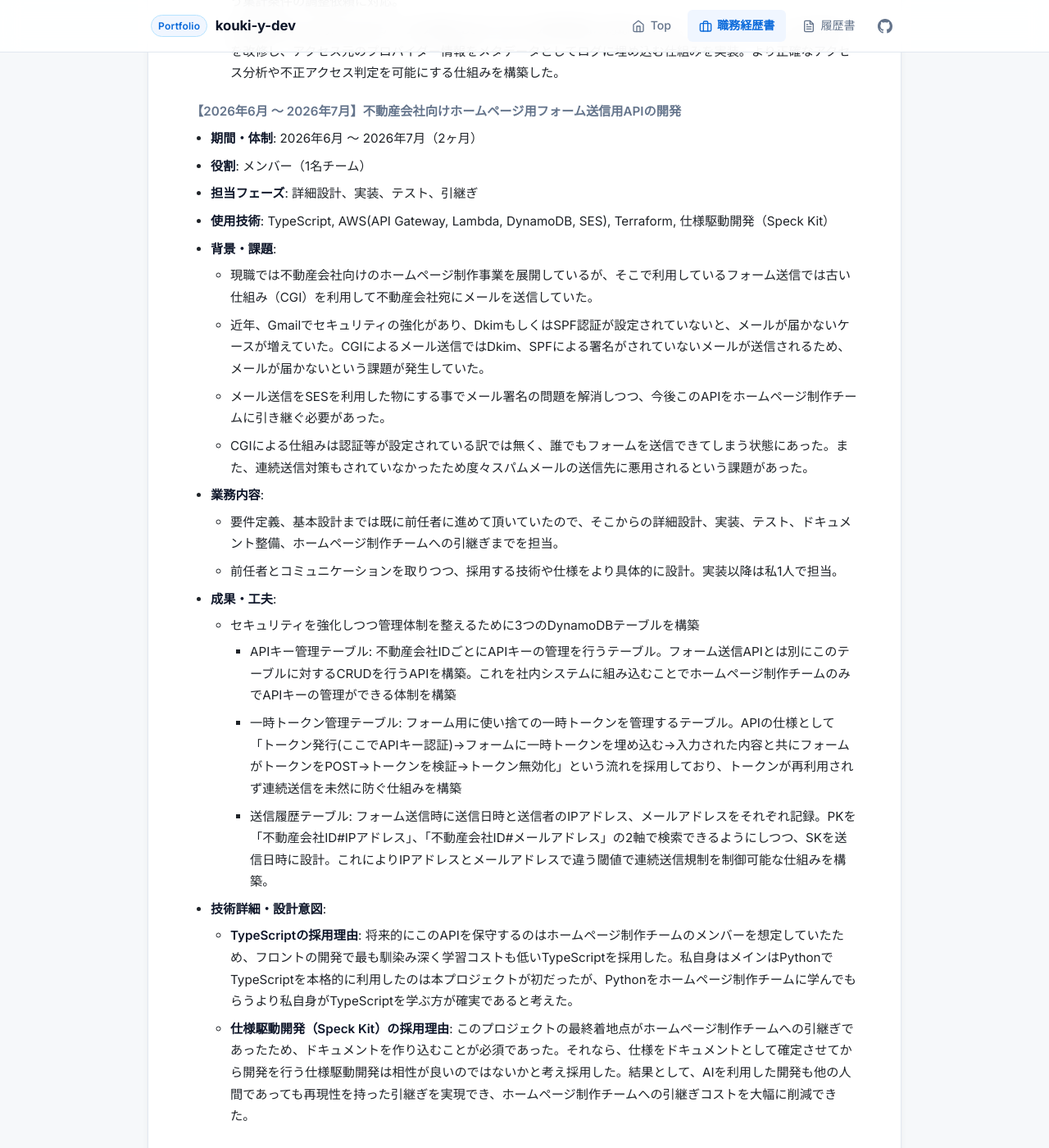
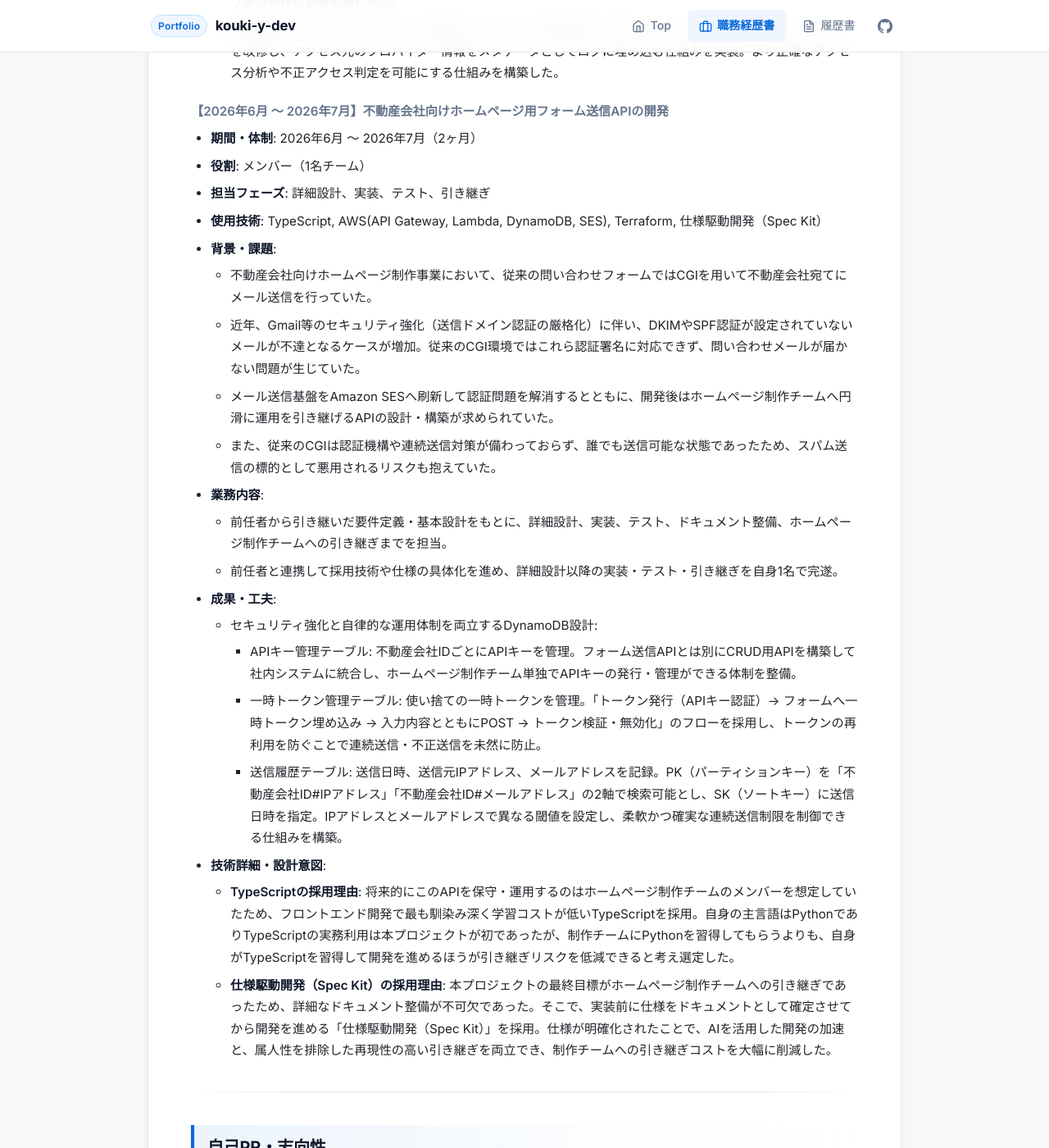
Before and after one commit to kouki-y-dev/about-me, a Jekyll site: the page built from docs/resume.md, in a window 1280 px wide and 1400 px high, scrolled down 9629 px. Shown: the whole window at 82% size. Built offline with Jekyll 4.4.1, drawn with Linux system fonts in a browser that asks for light colours; our own code applies the rules of GitHub Pages for plain Markdown files.

Commit message:
fix: AI添削

```diff
--- a/docs/resume.md
+++ b/docs/resume.md
@@ -219,27 +219,27 @@
   - 現場のニーズに即したBIツールの迅速な改修: 既存のQuickSightダッシュボードにおいて、現場の運用変更に伴う集計条件の調整依頼に対応。
   - 分析精度向上に向けたログデータの拡張: Botアクセスの増加傾向に対応するため、ログストリーム（Lambda）を改修し、アクセス元のプロバイダー情報をメタデータとしてログに埋め込む仕組みを実装。より正確なアクセス分析や不正アクセス判定を可能にする仕組みを構築した。
 
-#### 【2026年6月 ～ 2026年7月】不動産会社向けホームページ用フォーム送信用APIの開発
+#### 【2026年6月 〜 2026年7月】不動産会社向けホームページ用フォーム送信APIの開発
 - **期間・体制**: 2026年6月 〜 2026年7月（2ヶ月）
 - **役割**: メンバー（1名チーム）
-- **担当フェーズ**: 詳細設計、実装、テスト、引継ぎ
-- **使用技術**: TypeScript, AWS(API Gateway, Lambda, DynamoDB, SES), Terraform, 仕様駆動開発（Speck Kit）
+- **担当フェーズ**: 詳細設計、実装、テスト、引き継ぎ
+- **使用技術**: TypeScript, AWS(API Gateway, Lambda, DynamoDB, SES), Terraform, 仕様駆動開発（Spec Kit）
 - **背景・課題**:
-  - 現職では不動産会社向けのホームページ制作事業を展開しているが、そこで利用しているフォーム送信では古い仕組み（CGI）を利用して不動産会社宛にメールを送信していた。
-  - 近年、Gmailでセキュリティの強化があり、DkimもしくはSPF認証が設定されていないと、メールが届かないケースが増えていた。CGIによるメール送信ではDkim、SPFによる署名がされていないメールが送信されるため、メールが届かないという課題が発生していた。
-  - メール送信をSESを利用した物にする事でメール署名の問題を解消しつつ、今後このAPIをホームページ制作チームに引き継ぐ必要があった。
-  - CGIによる仕組みは認証等が設定されている訳では無く、誰でもフォームを送信できてしまう状態にあった。また、連続送信対策もされていなかったため度々スパムメールの送信先に悪用されるという課題があった。
+  - 不動産会社向けホームページ制作事業において、従来の問い合わせフォームではCGIを用いて不動産会社宛てにメール送信を行っていた。
+  - 近年、Gmail等のセキュリティ強化（送信ドメイン認証の厳格化）に伴い、DKIMやSPF認証が設定されていないメールが不達となるケースが増加。従来のCGI環境ではこれら認証署名に対応できず、問い合わせメールが届かない問題が生じていた。
+  - メール送信基盤をAmazon SESへ刷新して認証問題を解消するとともに、開発後はホームページ制作チームへ円滑に運用を引き継げるAPIの設計・構築が求められていた。
+  - また、従来のCGIは認証機構や連続送信対策が備わっておらず、誰でも送信可能な状態であったため、スパム送信の標的として悪用されるリスクも抱えていた。
 - **業務内容**:
-  - 要件定義、基本設計までは既に前任者に進めて頂いていたので、そこからの詳細設計、実装、テスト、ドキュメント整備、ホームページ制作チームへの引継ぎまでを担当。
-  - 前任者とコミュニケーションを取りつつ、採用する技術や仕様をより具体的に設計。実装以降は私1人で担当。
+  - 前任者から引き継いだ要件定義・基本設計をもとに、詳細設計、実装、テスト、ドキュメント整備、ホームページ制作チームへの引き継ぎまでを担当。
+  - 前任者と連携して採用技術や仕様の具体化を進め、詳細設計以降の実装・テスト・引き継ぎを自身1名で完遂。
 - **成果・工夫**:
-  - セキュリティを強化しつつ管理体制を整えるために3つのDynamoDBテーブルを構築
-    - APIキー管理テーブル: 不動産会社IDごとにAPIキーの管理を行うテーブル。フォーム送信APIとは別にこのテーブルに対するCRUDを行うAPIを構築。これを社内システムに組み込むことでホームページ制作チームのみでAPIキーの管理ができる体制を構築
-    - 一時トークン管理テーブル: フォーム用に使い捨ての一時トークンを管理するテーブル。APIの仕様として「トークン発行(ここでAPIキー認証)→フォームに一時トークンを埋め込む→入力された内容と共にフォームがトークンをPOST→トークンを検証→トークン無効化」という流れを採用しており、トークンが再利用されず連続送信を未然に防ぐ仕組みを構築
-    - 送信履歴テーブル: フォーム送信時に送信日時と送信者のIPアドレス、メールアドレスをそれぞれ記録。PKを「不動産会社ID#IPアドレス」、「不動産会社ID#メールアドレス」の2軸で検索できるようにしつつ、SKを送信日時に設計。これによりIPアドレスとメールアドレスで違う閾値で連続送信規制を制御可能な仕組みを構築。
+  - セキュリティ強化と自律的な運用体制を両立するDynamoDB設計:
+    - APIキー管理テーブル: 不動産会社IDごとにAPIキーを管理。フォーム送信APIとは別にCRUD用APIを構築して社内システムに統合し、ホームページ制作チーム単独でAPIキーの発行・管理ができる体制を整備。
+    - 一時トークン管理テーブル: 使い捨ての一時トークンを管理。「トークン発行（APIキー認証）→ フォームへ一時トークン埋め込み → 入力内容とともにPOST → トークン検証・無効化」のフローを採用し、トークンの再利用を防ぐことで連続送信・不正送信を未然に防止。
+    - 送信履歴テーブル: 送信日時、送信元IPアドレス、メールアドレスを記録。PK（パーティションキー）を「不動産会社ID#IPアドレス」「不動産会社ID#メールアドレス」の2軸で検索可能とし、SK（ソートキー）に送信日時を指定。IPアドレスとメールアドレスで異なる閾値を設定し、柔軟かつ確実な連続送信制限を制御できる仕組みを構築。
 - **技術詳細・設計意図**:
-  - **TypeScriptの採用理由**: 将来的にこのAPIを保守するのはホームページ制作チームのメンバーを想定していたため、フロントの開発で最も馴染み深く学習コストも低いTypeScriptを採用した。私自身はメインはPythonでTypeScriptを本格的に利用したのは本プロジェクトが初だったが、Pythonをホームページ制作チームに学んでもらうより私自身がTypeScriptを学ぶ方が確実であると考えた。
-  - **仕様駆動開発（Speck Kit）の採用理由**: このプロジェクトの最終着地点がホームページ制作チームへの引継ぎであったため、ドキュメントを作り込むことが必須であった。それなら、仕様をドキュメントとして確定させてから開発を行う仕様駆動開発は相性が良いのではないかと考え採用した。結果として、AIを利用した開発も他の人間であっても再現性を持った引継ぎを実現でき、ホームページ制作チームへの引継ぎコストを大幅に削減できた。
+  - **TypeScriptの採用理由**: 将来的にこのAPIを保守・運用するのはホームページ制作チームのメンバーを想定していたため、フロントエンド開発で最も馴染み深く学習コストが低いTypeScriptを採用。自身の主言語はPythonでありTypeScriptの実務利用は本プロジェクトが初であったが、制作チームにPythonを習得してもらうよりも、自身がTypeScriptを習得して開発を進めるほうが引き継ぎリスクを低減できると考え選定した。
+  - **仕様駆動開発（Spec Kit）の採用理由**: 本プロジェクトの最終目標がホームページ制作チームへの引き継ぎであったため、詳細なドキュメント整備が不可欠であった。そこで、実装前に仕様をドキュメントとして確定させてから開発を進める「仕様駆動開発（Spec Kit）」を採用。仕様が明確化されたことで、AIを活用した開発の加速と、属人性を排除した再現性の高い引き継ぎを両立でき、制作チームへの引き継ぎコストを大幅に削減した。
 
 ---
 
```
